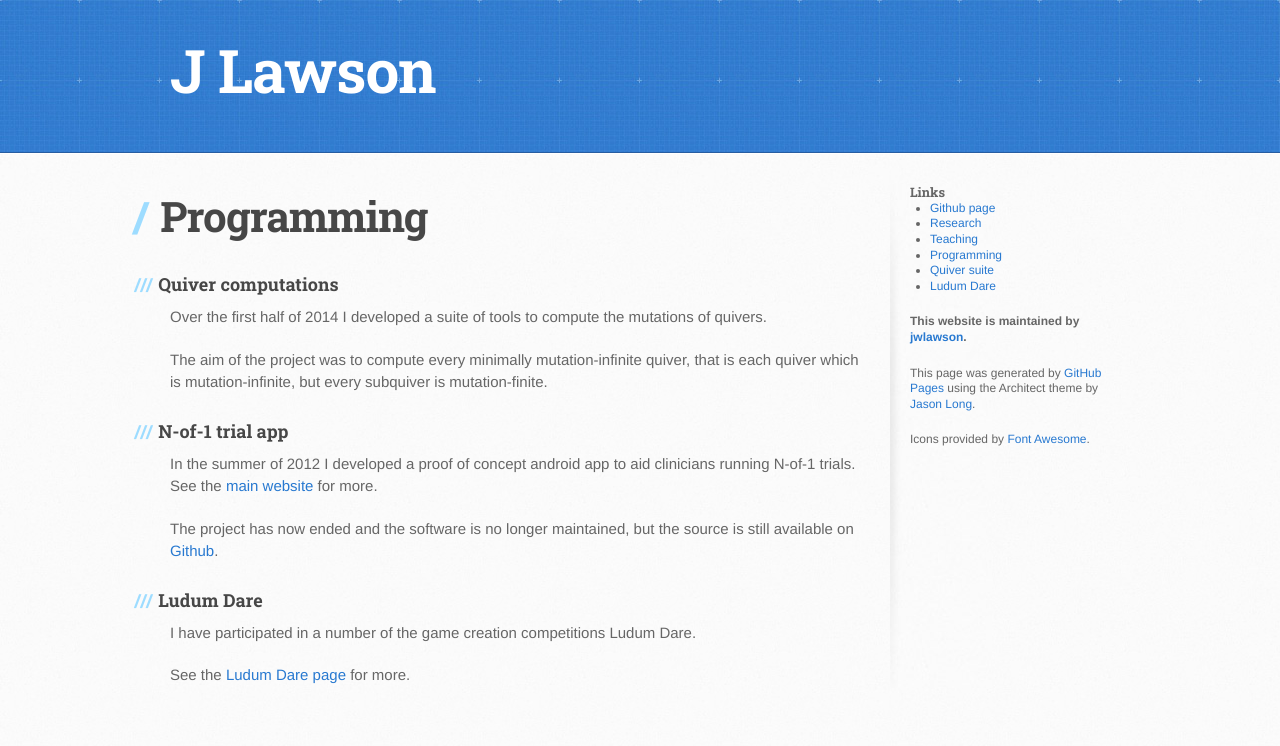
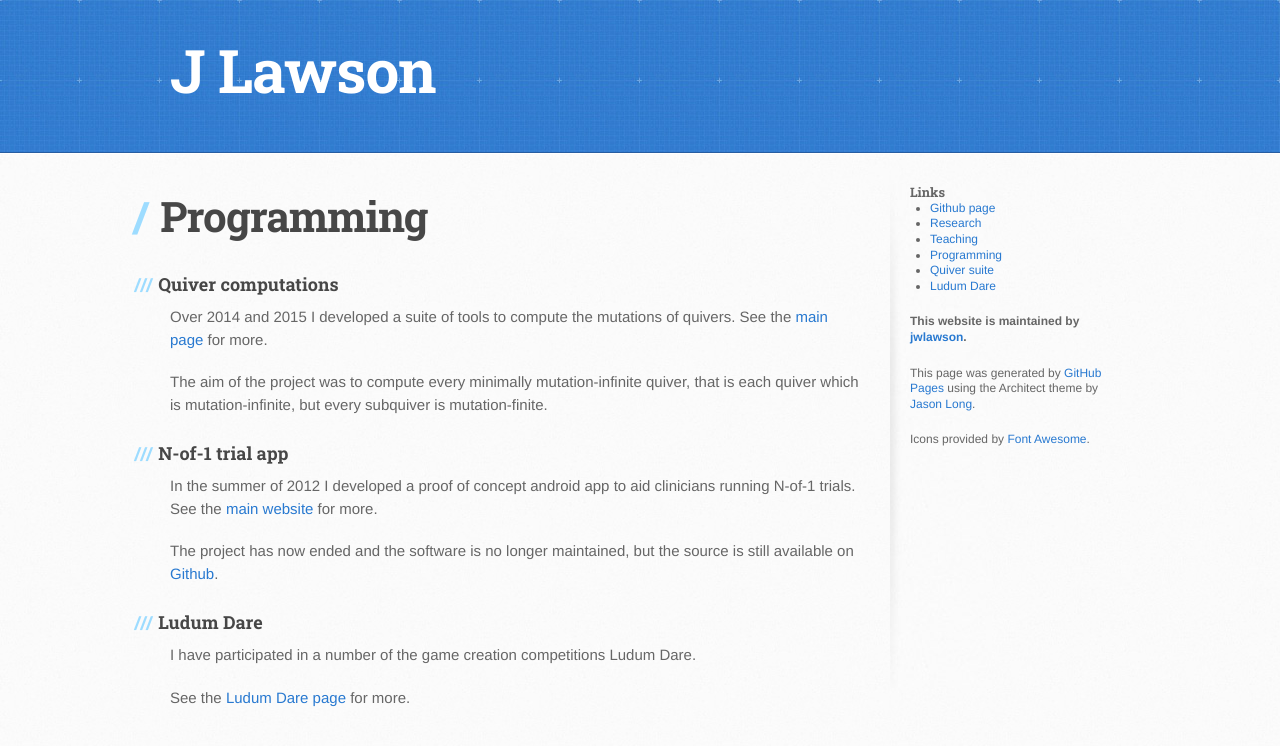
Before and after one commit to jwlawson/jwlawson.github.io, a Jekyll site: the page built from programming/index.md, in a window 1280 px wide. Shown: the top 746 px of the page. Built offline with Jekyll 4.4.1, drawn with Linux system fonts in a browser that asks for light colours; nearby versions of some CDN libraries; some of the changed lines change nothing that is shown.

Commit message:
Adds link to quiver page

```diff
--- a/programming/index.md
+++ b/programming/index.md
@@ -5,8 +5,8 @@ title: Programming
 
 ### Quiver computations
 
-Over the first half of 2014 I developed a suite of tools to compute the
-mutations of quivers.
+Over 2014 and 2015 I developed a suite of tools to compute the mutations of
+quivers. See the [main page][qv] for more.
 
 The aim of the project was to compute every minimally mutation-infinite quiver,
 that is each quiver which is mutation-infinite, but every subquiver is
@@ -15,14 +15,18 @@ mutation-finite.
 ### N-of-1 trial app
 
 In the summer of 2012 I developed a proof of concept android app to aid
-clinicians running N-of-1 trials. See the [main
-website](//jwlawson.github.io/nof1) for more.
+clinicians running N-of-1 trials. See the [main website][nof1] for more.
 
 The project has now ended and the software is no longer maintained, but the
-source is still available on [Github](//github.com/jwlawson/nof1).
+source is still available on [Github][nof1 github].
 
 ### Ludum Dare
 
 I have participated in a number of the game creation competitions Ludum Dare.
 
-See the [Ludum Dare page]({{ site.baseurl }}/ludumdare) for more.
+See the [Ludum Dare page][ludum dare] for more.
+
+[qv]: {{ site.baseurl }}/quiver
+[nof1]: {{ site.baseurl }}/nof1
+[nof1 github]: //github.com/jwlawson/nof1
+[ludum dare]: {{ site.baseurl }}/ludumdare
```
